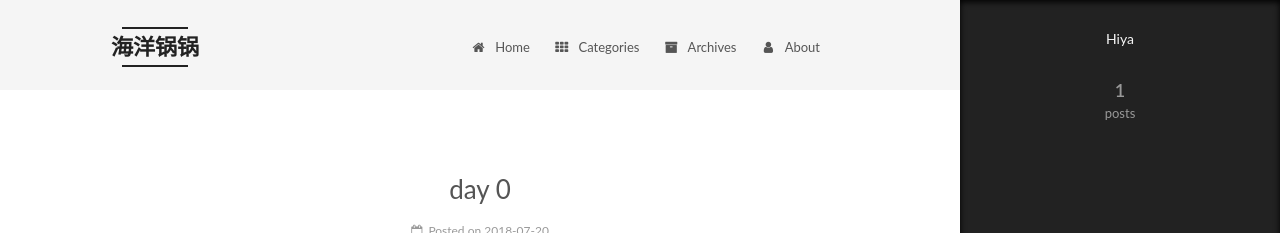
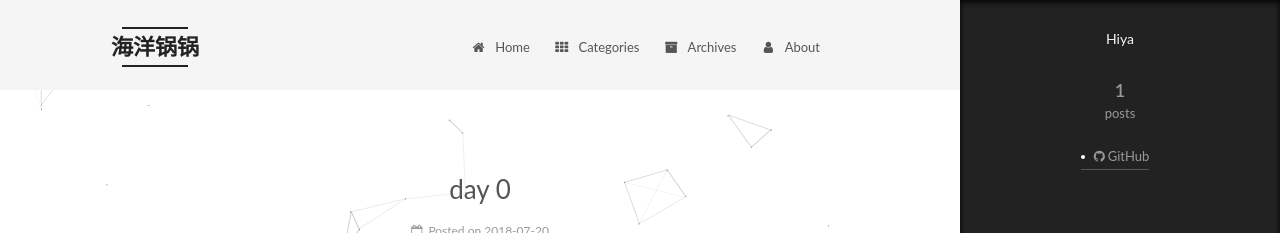
Before and after one commit to Hiyagg/Hiyagg.github.io, a plain HTML site: page 2018/07/20/day-0/index.html in a window 1280 px wide. Both pictures are taken after a click on the element 1238 px from the left and 743 px from the top of the page. Shown: the top 233 px of the page. Drawn offline with Linux system fonts and the light colour scheme.

Commit message:
Site updated: 2018-07-20 00:59:38

```diff
--- a/2018/07/20/day-0/index.html
+++ b/2018/07/20/day-0/index.html
@@ -415,6 +415,16 @@
 
 
 
+            <div class="links-of-author motion-element">
+
+                  <span class="links-of-author-item">
+                    <a href="https://github.com/Hiyagg" target="_blank" title="GitHub">
+
+                        <i class="fa fa-fw fa-github"></i>GitHub</a>
+                  </span>
+
+            </div>
+
 
 
 
@@ -518,6 +528,8 @@
 
 
 
+
+
     <script type="text/javascript" src="/lib/jquery/index.js?v=2.1.3"></script>
 
 
@@ -544,6 +556,11 @@
 
 
     <script type="text/javascript" src="/lib/fancybox/source/jquery.fancybox.pack.js?v=2.1.5"></script>
+
+
+
+
+    <script type="text/javascript" src="/lib/canvas-nest/canvas-nest.min.js"></script>
 
 
 
```
Also changed, not shown: About/index.html (+17 -0 lines), archives/2018/07/index.html (+17 -0 lines), archives/2018/index.html (+17 -0 lines), archives/index.html (+17 -0 lines), categories/index.html (+17 -0 lines), index.html (+17 -0 lines).
